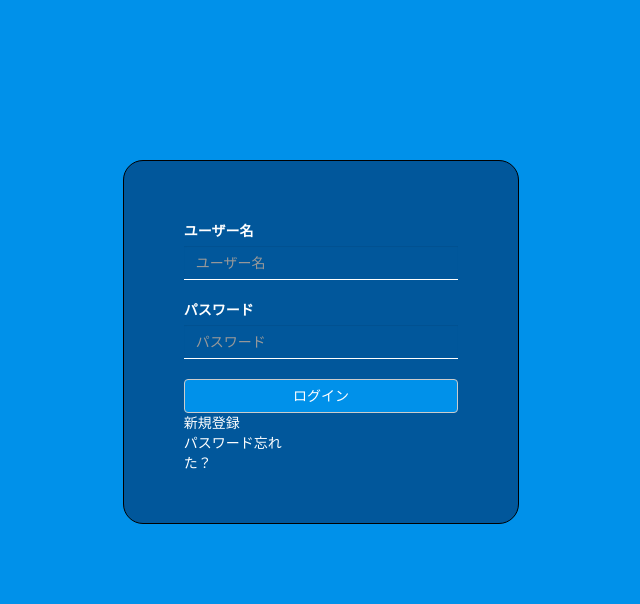
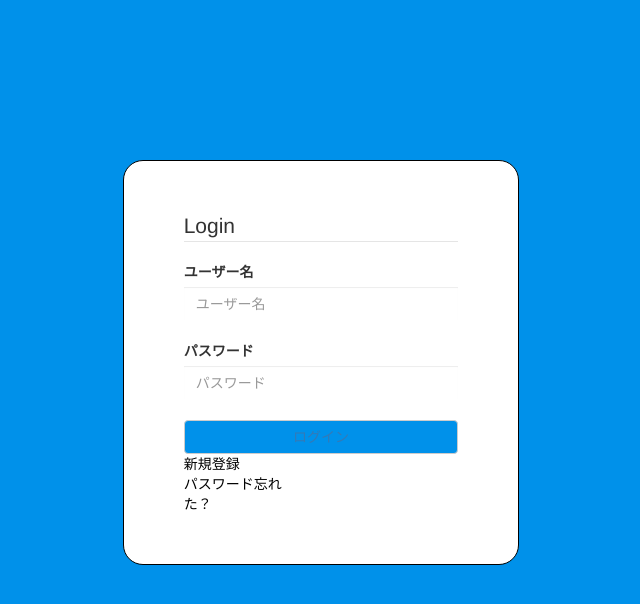
Before and after one commit to FunabikiKeisuke/Hack-U, a PHP site: page /login.html in a window 1280 px wide. Shown: the top 604 px of the page, without its empty margins (319-959 px from the left). Run offline with PHP 8.4, Linux system fonts and the light colour scheme; some libraries are stand-ins or nearby versions.

Commit message:
ちょっと変えた

```diff
--- a/login.css
+++ b/login.css
@@ -1,37 +1,42 @@
-body{
+body {
 	background: #0091ea;
-	color: white;
+	/*	color: white;*/
 }
 
 /*form*/
-.form-container{
+.form-container {
 	padding: 50px 60px;
 	margin-top: 20vh;
 	border-radius: 20px 20px 20px 20px;
 	-moz-border-radius: 20px 20px 20px 20px;
 	-webkit-border-radius: 20px 20px 20px 20px;
 	border: 1px solid #000000;
-	background-color: #01579b;
+	background-color: white;
 }
-
-
-.btn-block{
+.btn-block {
 	background-color: #0091ea;
 	color: white;
 }
 
-.form-group{
-	 margin-top: 10px;
-	 margin-bottom: 20px;
+.form-group {
+	margin-top: 10px;
+	margin-bottom: 20px;
 }
-.form-control{
-	background:transparent;
+.form-control {
+	background: transparent;
 	border-radius: 0px;
 	border: 0px;
 	border-bottom: 1px solid white;
 }
 
+/*新規登録とパスワード忘れた*/
 
-a{
-	color: white;
+.new a {
+	color: black;
+	text-decoration: none;
+	font: 12px;
+	line-height: 20px;
 }
+.new a:hover {
+	text-decoration: none;
+}
--- a/login.html
+++ b/login.html
@@ -1,9 +1,12 @@
 <!DOCTYPE html>
 <html>
+
 <head>
 	<title>Login</title>
-		<link rel="stylesheet" href="https://stackpath.bootstrapcdn.com/bootstrap/3.4.1/css/bootstrap.min.css" integrity="sha384-HSMxcRTRxnN+Bdg0JdbxYKrThecOKuH5zCYotlSAcp1+c8xmyTe9GYg1l9a69psu" crossorigin="anonymous">
-		<link rel="stylesheet" href="https://use.fontawesome.com/releases/v5.3.1/css/all.css" integrity="sha384-mzrmE5qonljUremFsqc01SB46JvROS7bZs3IO2EmfFsd15uHvIt+Y8vEf7N7fWAU" crossorigin="anonymous">
+	<link rel="stylesheet" href="https://stackpath.bootstrapcdn.com/bootstrap/3.4.1/css/bootstrap.min.css"
+		integrity="sha384-HSMxcRTRxnN+Bdg0JdbxYKrThecOKuH5zCYotlSAcp1+c8xmyTe9GYg1l9a69psu" crossorigin="anonymous">
+	<link rel="stylesheet" href="https://use.fontawesome.com/releases/v5.3.1/css/all.css"
+		integrity="sha384-mzrmE5qonljUremFsqc01SB46JvROS7bZs3IO2EmfFsd15uHvIt+Y8vEf7N7fWAU" crossorigin="anonymous">
 	<link rel="stylesheet" type="text/css" href="login.css">
 </head>
 <div class="container-fluid">
@@ -12,6 +15,7 @@
 		<div class="col-md-4 col-sm-4 col-xs-12">
 			<!-- form start -->
 			<form class="form-container">
+				<legend>Login</legend>
 				<div class="form-group">
 					<label for="exampleInputEmail1">ユーザー名</label>
 					<input type="email" class="form-control" id=" exampleInputEmail1" placeholder="ユーザー名">
@@ -22,7 +26,7 @@
 				</div>
 				<button type="submit" class="btn btn-default btn-block"><a href="index.html">ログイン</a></button>
 				<!-- new user n forgot pass -->
-				  <div class="row">
+				<div class="row new">
 					<div class="col-md-6">
 						<a href="#">新規登録</a>
 					</div>
@@ -30,7 +34,6 @@
 					<div class="col-md-6">
 						<a href="#">パスワード忘れた？</a>
 					</div>
-
 				</div>
 			</form>
 			<!-- form end -->
@@ -38,12 +41,10 @@
 		<div class="col-md-4 col-sm-4 col-xs-12"></div>
 	</div>
 </div>
+<script src="https://code.jquery.com/jquery-3.4.1.js"></script>
+<script src="https://stackpath.bootstrapcdn.com/bootstrap/3.4.1/js/bootstrap.min.js"
+	integrity="sha384-aJ21OjlMXNL5UyIl/XNwTMqvzeRMZH2w8c5cRVpzpU8Y5bApTppSuUkhZXN0VxHd"
+	crossorigin="anonymous"></script>
+</body>
 
-
-
-
-
-	<script src="https://code.jquery.com/jquery-3.4.1.js"></script>
-	<script src="https://stackpath.bootstrapcdn.com/bootstrap/3.4.1/js/bootstrap.min.js" integrity="sha384-aJ21OjlMXNL5UyIl/XNwTMqvzeRMZH2w8c5cRVpzpU8Y5bApTppSuUkhZXN0VxHd" crossorigin="anonymous"></script>
-	</body>
 </html>
```
Lines whose indentation alone changed are shown as unchanged.
